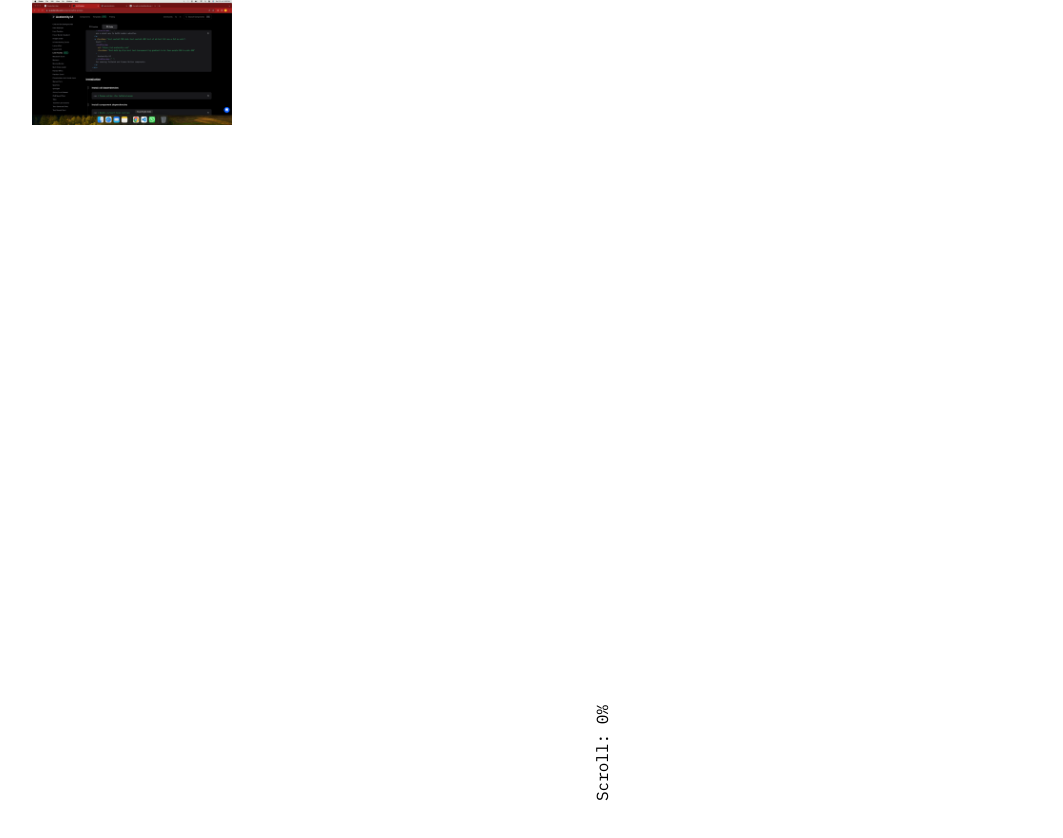
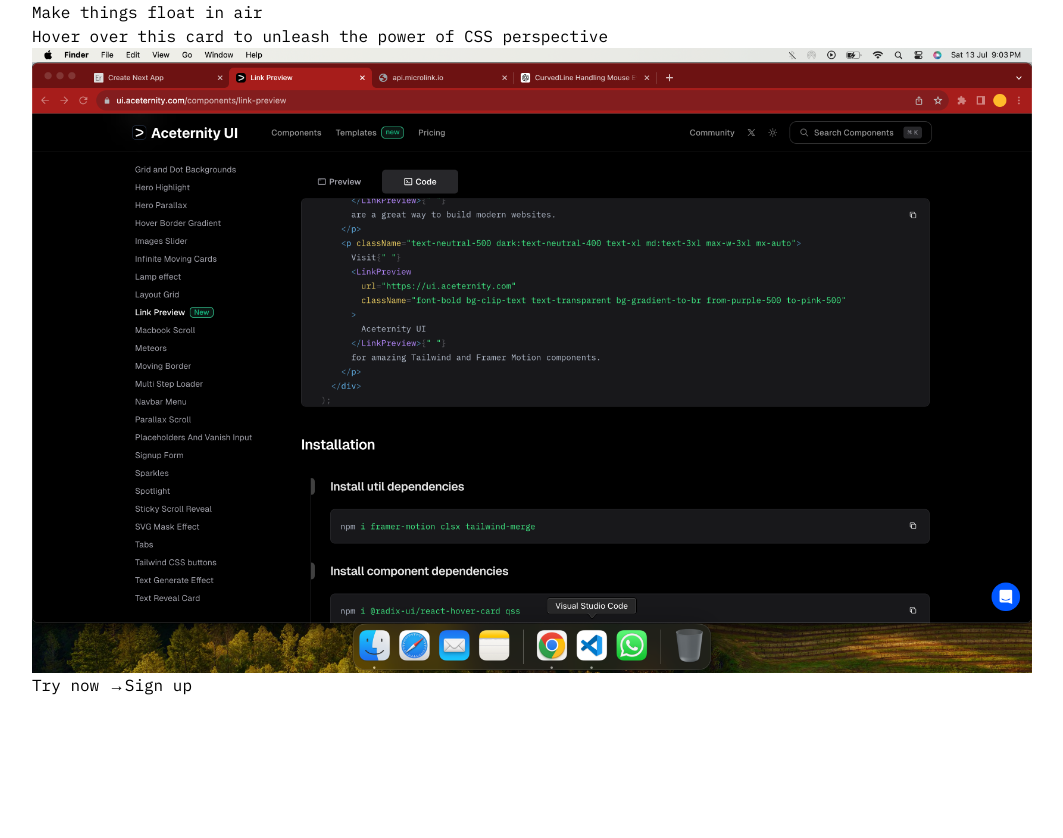
Before and after one commit to OriginalFeedMeCode/my-portfolio, a Next.js app: page / in a window 1280 px wide. Shown: the top 838 px of the page, without its empty margins (38-1101 px from the left). Before the commit the page ends 801 px from the top, so only its background shows below. Built offline with nearby package versions, Linux system fonts and the light colour scheme.

Commit message:
3d Cards

```diff
--- /dev/null
+++ b/app/components/3dCard.js
@@ -0,0 +1,133 @@
+"use client";
+import { cn } from "@lib/utils";
+import React, {
+    createContext,
+    useState,
+    useContext,
+    useRef,
+    useEffect,
+} from "react";
+
+const MouseEnterContext = createContext(undefined);
+
+export const CardContainer = ({
+    children,
+    className,
+    containerClassName,
+}) => {
+    const containerRef = useRef(null);
+    const [isMouseEntered, setIsMouseEntered] = useState(false);
+
+    const handleMouseMove = (e) => {
+        if (!containerRef.current) return;
+        const { left, top, width, height } =
+            containerRef.current.getBoundingClientRect();
+        const x = (e.clientX - left - width / 2) / 25;
+        const y = (e.clientY - top - height / 2) / 25;
+        containerRef.current.style.transform = `rotateY(${x}deg) rotateX(${y}deg)`;
+    };
+
+    const handleMouseEnter = (e) => {
+        setIsMouseEntered(true);
+        if (!containerRef.current) return;
+    };
+
+    const handleMouseLeave = (e) => {
+        if (!containerRef.current) return;
+        setIsMouseEntered(false);
+        containerRef.current.style.transform = `rotateY(0deg) rotateX(0deg)`;
+    };
+
+    return (
+        <MouseEnterContext.Provider value={[isMouseEntered, setIsMouseEntered]}>
+            <div
+                className={cn(
+                    "py-20 flex items-center justify-center",
+                    containerClassName
+                )}
+                style={{
+                    perspective: "1000px",
+                }}
+            >
+                <div
+                    ref={containerRef}
+                    onMouseEnter={handleMouseEnter}
+                    onMouseMove={handleMouseMove}
+                    onMouseLeave={handleMouseLeave}
+                    className={cn(
+                        "flex items-center justify-center relative transition-all duration-200 ease-linear",
+                        className
+                    )}
+                    style={{
+                        transformStyle: "preserve-3d",
+                    }}
+                >
+                    {children}
+                </div>
+            </div>
+        </MouseEnterContext.Provider>
+    );
+};
+
+export const CardBody = ({
+    children,
+    className,
+}) => {
+    return (
+        <div
+            className={cn(
+                "h-96 w-96 [transform-style:preserve-3d]  [&>*]:[transform-style:preserve-3d]",
+                className
+            )}
+        >
+            {children}
+        </div>
+    );
+};
+
+export const CardItem = ({
+    as: Tag = "div",
+    children,
+    className,
+    translateX = 0,
+    translateY = 0,
+    translateZ = 0,
+    rotateX = 0,
+    rotateY = 0,
+    rotateZ = 0,
+    ...rest
+}) => {
+    const ref = useRef(null);
+    const [isMouseEntered] = useMouseEnter();
+
+    useEffect(() => {
+        handleAnimations();
+    }, [isMouseEntered]);
+
+    const handleAnimations = () => {
+        if (!ref.current) return;
+        if (isMouseEntered) {
+            ref.current.style.transform = `translateX(${translateX}px) translateY(${translateY}px) translateZ(${translateZ}px) rotateX(${rotateX}deg) rotateY(${rotateY}deg) rotateZ(${rotateZ}deg)`;
+        } else {
+            ref.current.style.transform = `translateX(0px) translateY(0px) translateZ(0px) rotateX(0deg) rotateY(0deg) rotateZ(0deg)`;
+        }
+    };
+
+    return (
+        <Tag
+            ref={ref}
+            className={cn("w-fit transition duration-200 ease-linear", className)}
+            {...rest}
+        >
+            {children}
+        </Tag>
+    );
+};
+
+export const useMouseEnter = () => {
+    const context = useContext(MouseEnterContext);
+    if (context === undefined) {
+        throw new Error("useMouseEnter must be used within a MouseEnterProvider");
+    }
+    return context;
+};
--- a/app/page.js
+++ b/app/page.js
@@ -1,21 +1,58 @@
-import LinkPreview from '@components/LinkPreview'
+import { CardBody, CardContainer, CardItem } from '@components/3dCard'
 import Page from '@provider/Page'
+import Image from 'next/image'
+import Link from 'next/link'
 import React from 'react'
 
 const HomePage = () => {
   return (
     <Page>
       <div className='r-w'>
-        <div className="h-[100svh]"></div>
-        <LinkPreview
-          imageSrc={"/LinkSrc.png"}
-          url="https://uingle.com"
-          className="font-bold bg-clip-text text-transparent bg-gradient-to-br from-purple-500 to-pink-500 g-t"
-        >
-
-          Uingle.com
-        </LinkPreview>
-        <div className="h-[100svh]"></div>
+        <CardContainer className="inter-var">
+          <CardBody className="bg-gray-50 relative group/card  dark:hover:shadow-2xl dark:hover:shadow-emerald-500/[0.1] dark:bg-black dark:border-white/[0.2] border-black/[0.1] w-auto sm:w-[30rem] h-auto rounded-xl p-6 border  ">
+            <CardItem
+              translateZ="50"
+              className="text-xl font-bold text-neutral-600 dark:text-white"
+            >
+              Make things float in air
+            </CardItem>
+            <CardItem
+              as="p"
+              translateZ="60"
+              className="text-neutral-500 text-sm max-w-sm mt-2 dark:text-neutral-300"
+            >
+              Hover over this card to unleash the power of CSS perspective
+            </CardItem>
+            <CardItem translateZ="100" className="w-full mt-4" rotateX={20}
+              rotateZ={-10}>
+              <Image
+                src="/LinkSrc.png"
+                height="1000"
+                width="1000"
+                className="h-60 w-full object-cover rounded-xl group-hover/card:shadow-xl"
+                alt="thumbnail"
+              />
+            </CardItem>
+            <div className="flex justify-between items-center mt-20">
+              <CardItem
+                translateZ={20}
+                as={Link}
+                href="https://twitter.com/mannupaaji"
+                target="__blank"
+                className="px-4 py-2 rounded-xl text-xs font-normal dark:text-white"
+              >
+                Try now →
+              </CardItem>
+              <CardItem
+                translateZ={20}
+                as="button"
+                className="px-4 py-2 rounded-xl bg-black dark:bg-white dark:text-black text-white text-xs font-bold"
+              >
+                Sign up
+              </CardItem>
+            </div>
+          </CardBody>
+        </CardContainer>
       </div>
     </Page>
   )
```
